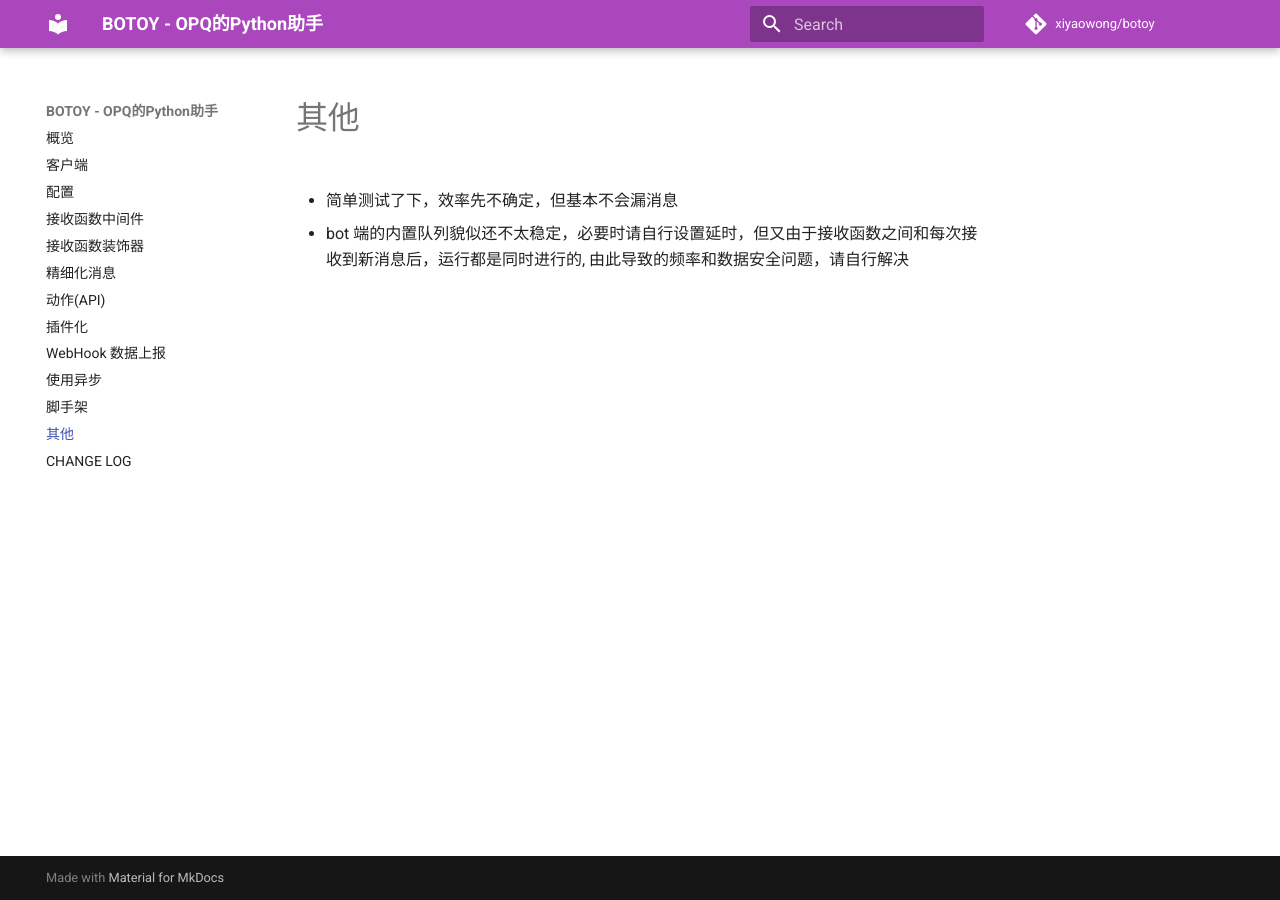
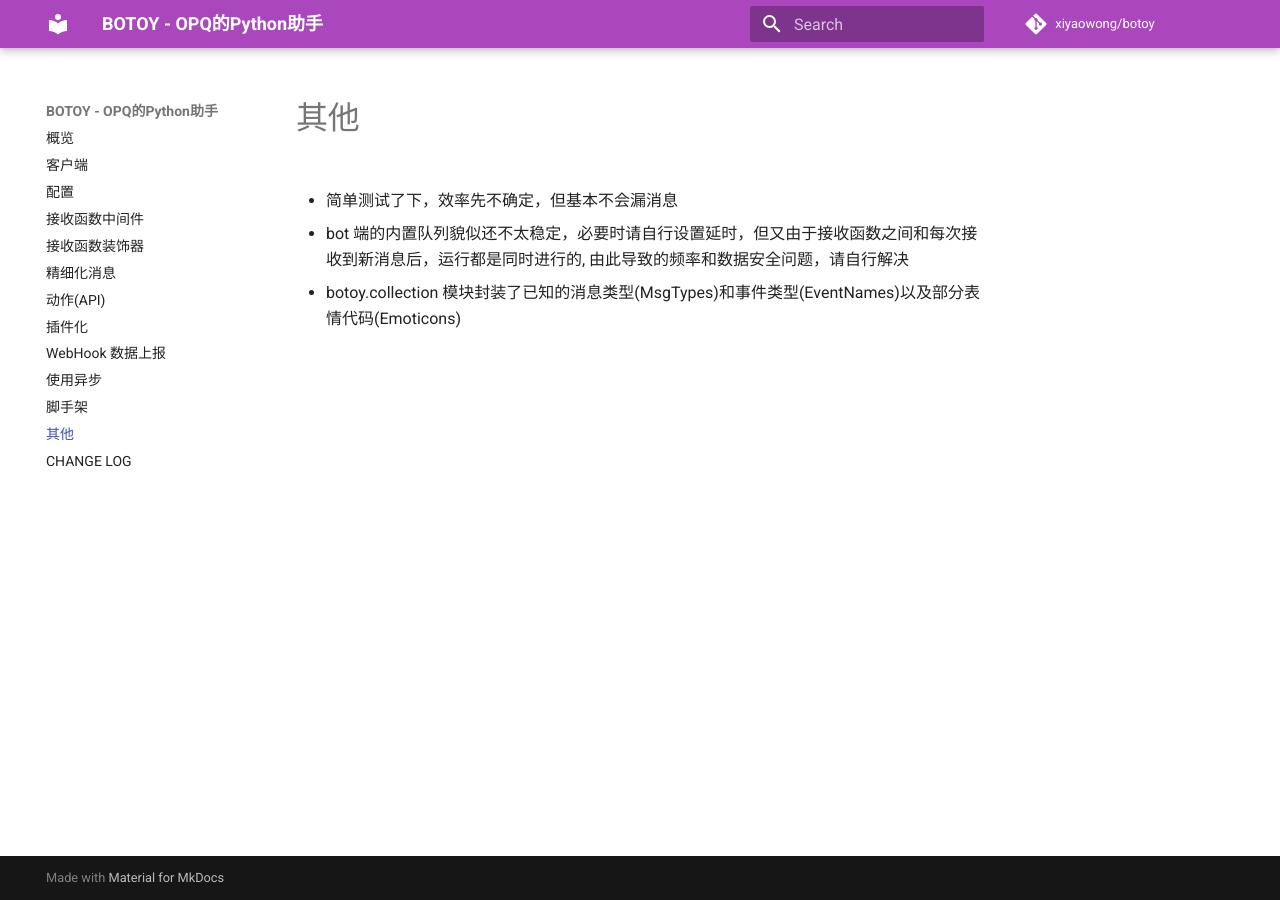
Before and after one commit to opq-osc/botoy, an MkDocs documentation site: the page built from docs/other.md, in a window 1280 px wide. Built offline with MkDocs 1.6.1 and Material for MkDocs 9.7.7, drawn with Linux system fonts in a browser that asks for light colours; comment, search, counter and statistics services are not loaded.

Commit message:
update docs

```diff
--- a/docs/other.md
+++ b/docs/other.md
@@ -4,3 +4,6 @@
 
 - bot 端的内置队列貌似还不太稳定，必要时请自行设置延时，但又由于接收函数之间和每次接收到新消息后，运行都是同时进行的,
   由此导致的频率和数据安全问题，请自行解决
+
+- botoy.collection
+  模块封装了已知的消息类型(MsgTypes)和事件类型(EventNames)以及部分表情代码(Emoticons)
```
